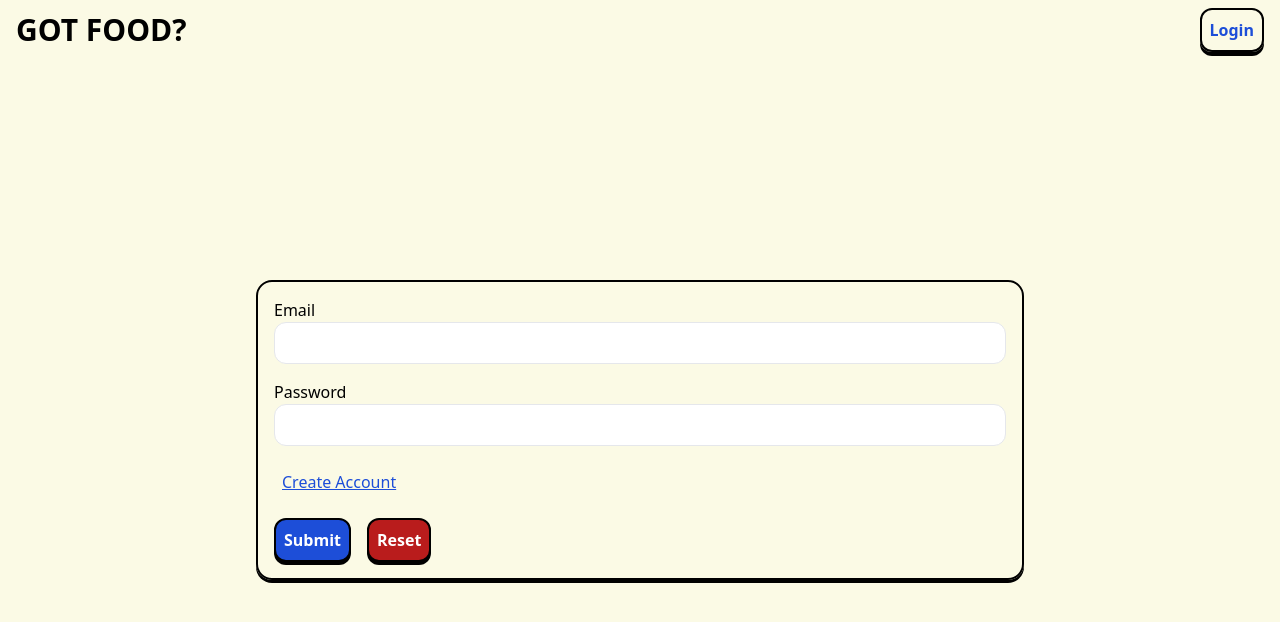
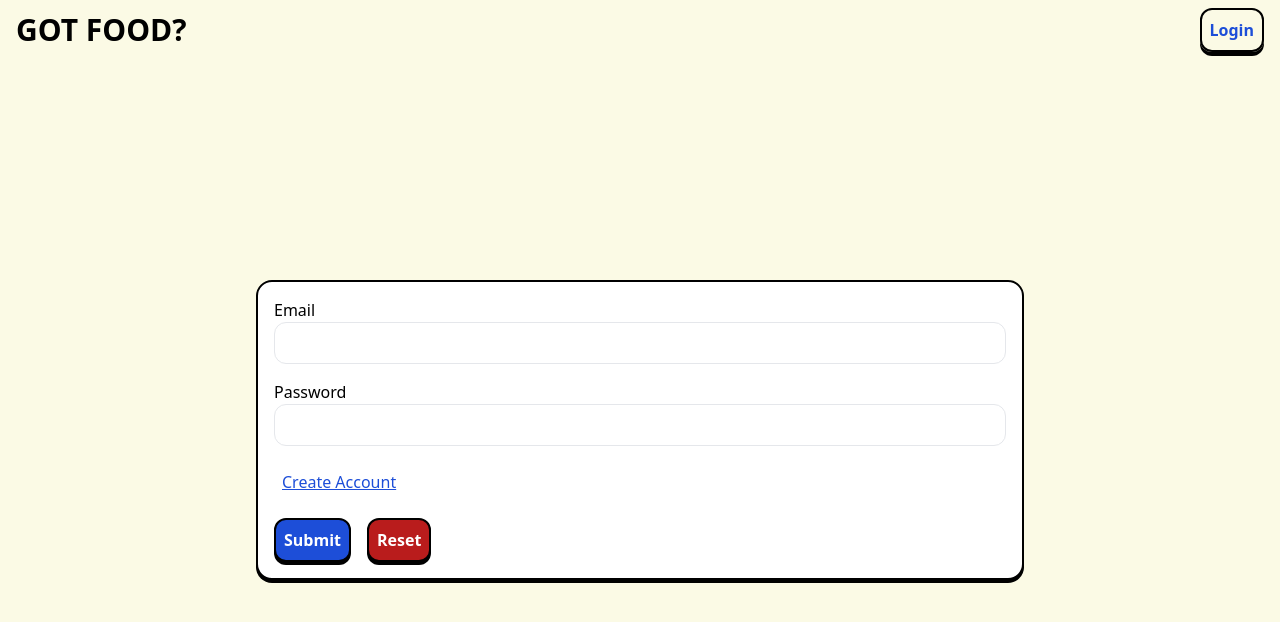
Before and after one commit to jaimetrovoada/got-food, a Next.js app in the folder client/: page /auth/login in a window 1280 px wide. Shown: the top 622 px of the page. Built offline with nearby package versions, Linux system fonts and the light colour scheme; no server answers.

Commit message:
add background color to form

```diff
--- a/client/components/Forms/Form.tsx
+++ b/client/components/Forms/Form.tsx
@@ -94,7 +94,7 @@ const Form = ({ children, className, ...props }: FormProps) => {
     <form
       {...props}
       className={
-        "flex flex-col gap-4 rounded-2xl border-2 border-black p-4 shadow-custom" +
+        "flex flex-col gap-4 rounded-2xl border-2 border-black bg-white p-4 shadow-custom" +
         " " +
         className
       }
```
